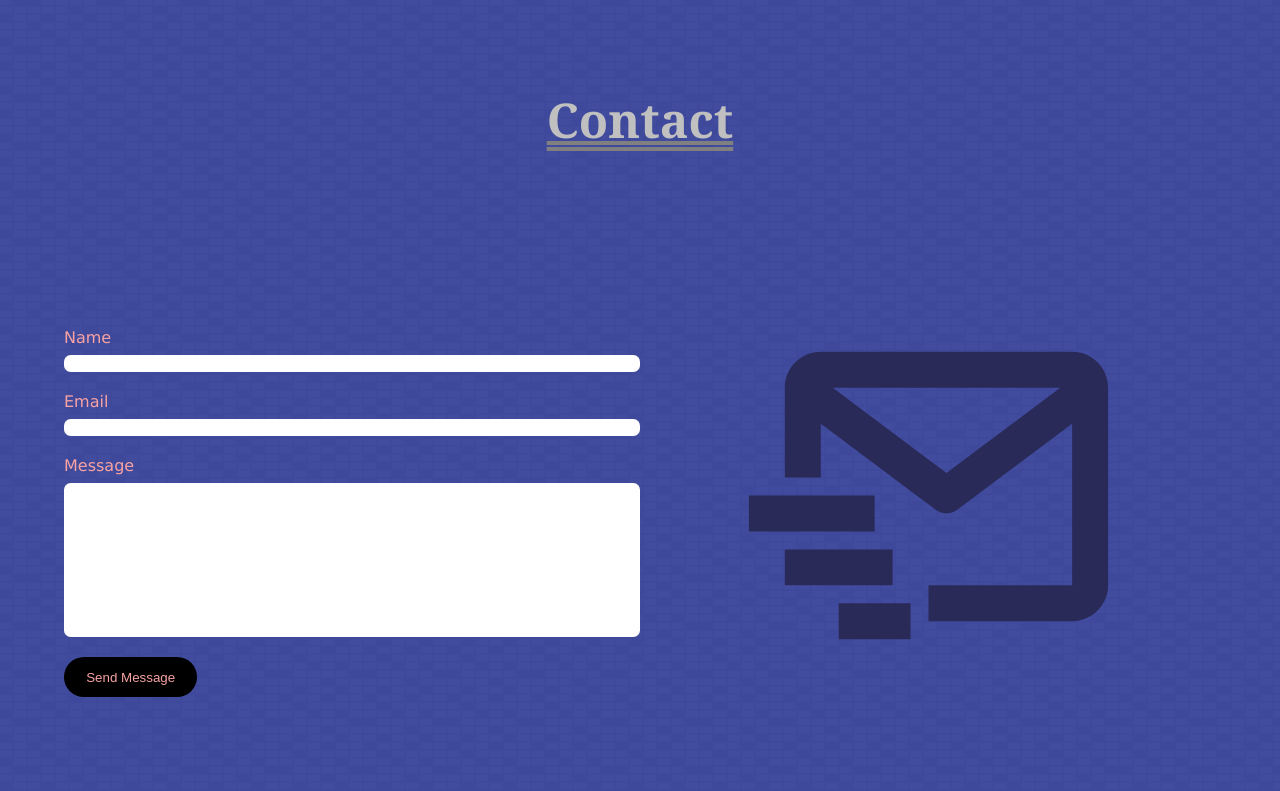
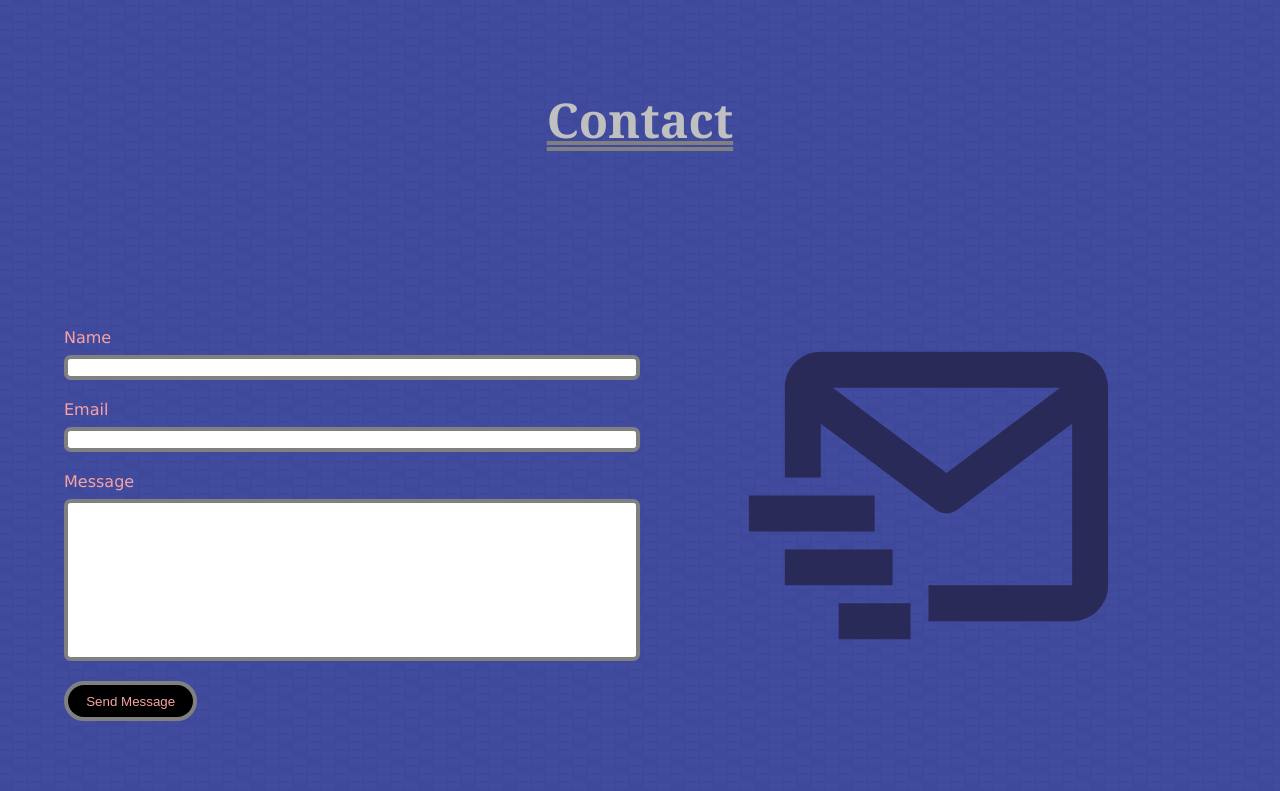
Before and after one commit to MitchellJC/PersonalWebsite, a Flask app: page /contact in a window 1280 px wide. Shown: the part 83-874 px from the top of the page. Run offline with Flask 2, Linux system fonts and the light colour scheme; some libraries are stand-ins or nearby versions.

Commit message:
Changed border size on contact page.

```diff
--- a/static/css/main.css
+++ b/static/css/main.css
@@ -397,7 +397,7 @@ input, textarea{
 	box-sizing: border-box;
 	width: 100%;
 	border-radius: .5em;
-	border: none;
+	border: .3em solid grey;
 	resize: none;
 }
 
@@ -407,6 +407,7 @@ input[type="submit"] {
 	height: 3em;
 	border-radius: 1.5em;
 	width: 10em;
+	border: .3em solid grey;
 }
 
 textarea:focus, input:focus{
```
